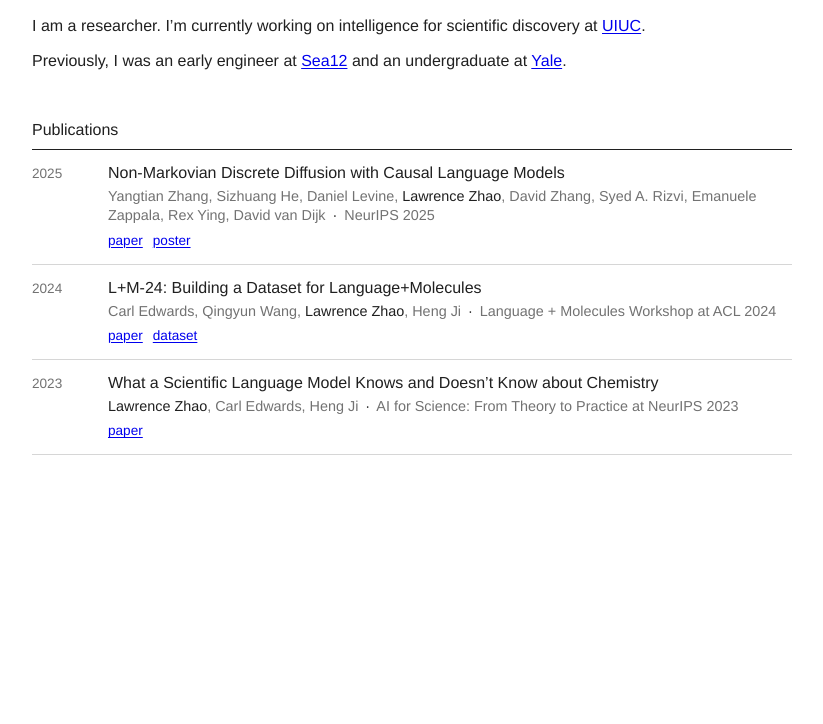
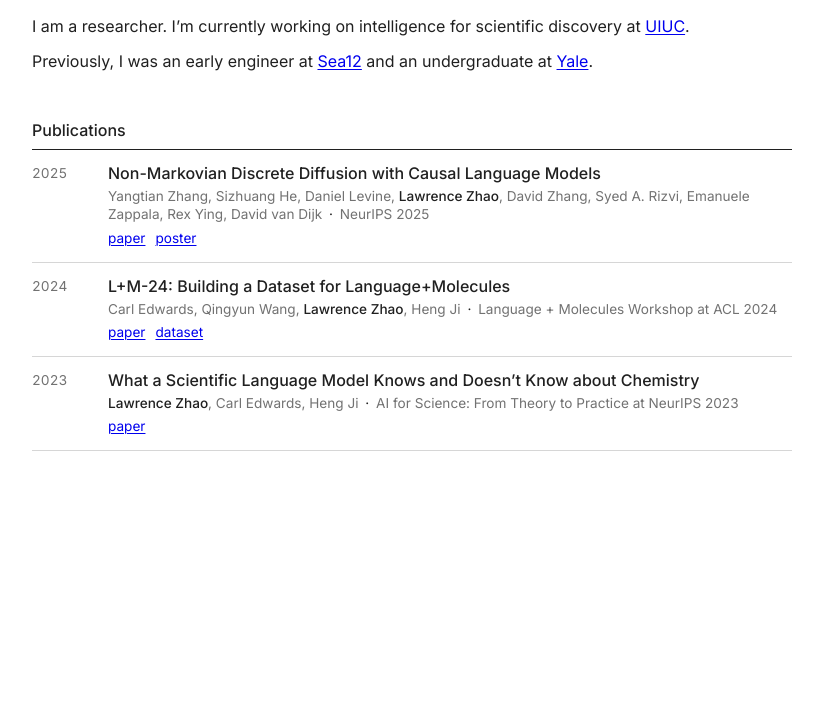
Before and after one commit to chessgoose/website, a plain HTML site: page index.html in a window 1280 px wide. Shown: the part 76-800 px from the top of the page, without its empty margins (228-1051 px from the left). Drawn offline with Linux system fonts and the light colour scheme.

Commit message:
Update typography and page layout

```diff
--- a/index.html
+++ b/index.html
@@ -4,6 +4,9 @@
   <meta charset="UTF-8">
   <meta name="viewport" content="width=device-width, initial-scale=1.0">
   <title>Lawrence Zhao</title>
+  <link rel="preconnect" href="https://fonts.googleapis.com">
+  <link rel="preconnect" href="https://fonts.gstatic.com" crossorigin>
+  <link rel="stylesheet" href="https://fonts.googleapis.com/css2?family=Inter:wght@400;500&display=swap">
   <link rel="stylesheet" href="styles.css">
 </head>
 <body>
@@ -24,7 +27,7 @@
     </a>
 
     <!-- Twitter/X -->
-    <a href="https://x.com/lawrence46385" target="_blank" aria-label="X (Twitter)">
+    <a href="https://x.com/lawrencezhao_" target="_blank" aria-label="X (Twitter)">
       <svg width="20" height="20" viewBox="0 0 24 24"><path d="M18.244 2.25h3.308l-7.227 8.26 8.502 11.24H16.17l-5.214-6.817L4.99 21.75H1.68l7.73-8.835L1.254 2.25H8.08l4.713 6.231zm-1.161 17.52h1.833L7.084 4.126H5.117z"></path></svg>
     </a>
 
--- a/styles.css
+++ b/styles.css
@@ -5,7 +5,7 @@ body {
     padding: 40px 24px 48px;
     color: var(--ink);
     background: #fff;
-    font-family: "Neue Haas Grotesk Text Pro", "Neue Haas Grotesk", "Helvetica Neue", Arial, sans-serif;
+    font-family: "Inter", "Helvetica Neue", Arial, sans-serif;
     font-size: 16px;
     line-height: 1.4;
 }
@@ -17,7 +17,10 @@ a {
     transition: color 140ms ease, text-decoration-thickness 140ms ease;
 }
 a:hover { color: #0000aa; }
-.overall-container { max-width: 760px; margin: 0 auto; }
+.overall-container {
+    width: min(67%, 760px);
+    margin: 0 auto;
+}
 #navbar {
     display: flex;
     align-items: center;
@@ -31,7 +34,7 @@ a:hover { color: #0000aa; }
 .social-links a { display: flex; color: var(--ink); text-decoration: none; transition: color 140ms ease, transform 140ms ease; }
 .social-links a:hover { color: var(--link); transform: translateY(-1px); }
 .social-links svg { width: 18px; height: 18px; fill: currentColor; }
-.intro { max-width: 640px; margin: 20px 0 46px; }
+.intro { margin: 20px 0 46px; }
 .intro p { margin: 0 0 12px; font-size: 1rem; line-height: 1.42; letter-spacing: 0; }
 .keep-together { white-space: nowrap; }
 .intro p:last-child { margin-bottom: 0; }
@@ -48,12 +51,13 @@ a:hover { color: #0000aa; }
 .publication h3 { margin: 0 0 3px; font-size: 1rem; font-weight: 500; line-height: 1.3; }
 .publication h3 a { color: var(--ink); text-decoration: none; }
 .publication h3 a:hover { color: var(--link); }
-.publication-authors { margin: 0; color: var(--muted); font-size: 0.9rem; line-height: 1.35; }
+.publication-authors { margin: 0; color: var(--muted); font-size: 0.85rem; line-height: 1.35; }
 .publication-authors strong { color: var(--ink); font-weight: 500; }
 .publication-separator { margin: 0 3px; color: var(--ink); }
 .publication-links { display: flex; gap: 10px; margin: 5px 0 0; font-size: 0.85rem; }
 @media (max-width: 600px) {
     body { padding: 28px 18px 32px; font-size: 15px; }
+    .overall-container { width: 100%; }
     .intro { margin: 22px 0 32px; }
     .publication { grid-template-columns: 42px minmax(0, 1fr); gap: 8px; }
 }
```
Also changed, not shown: 1 other file.
